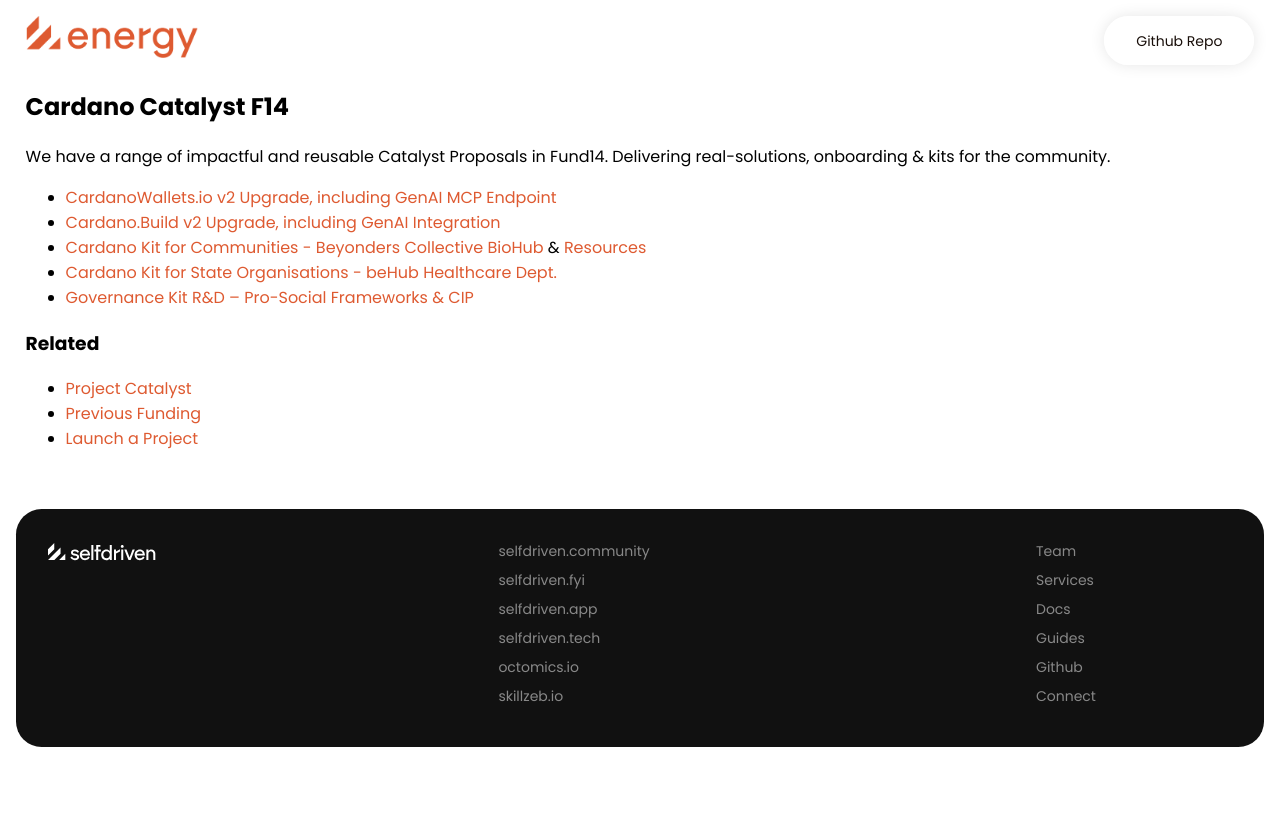
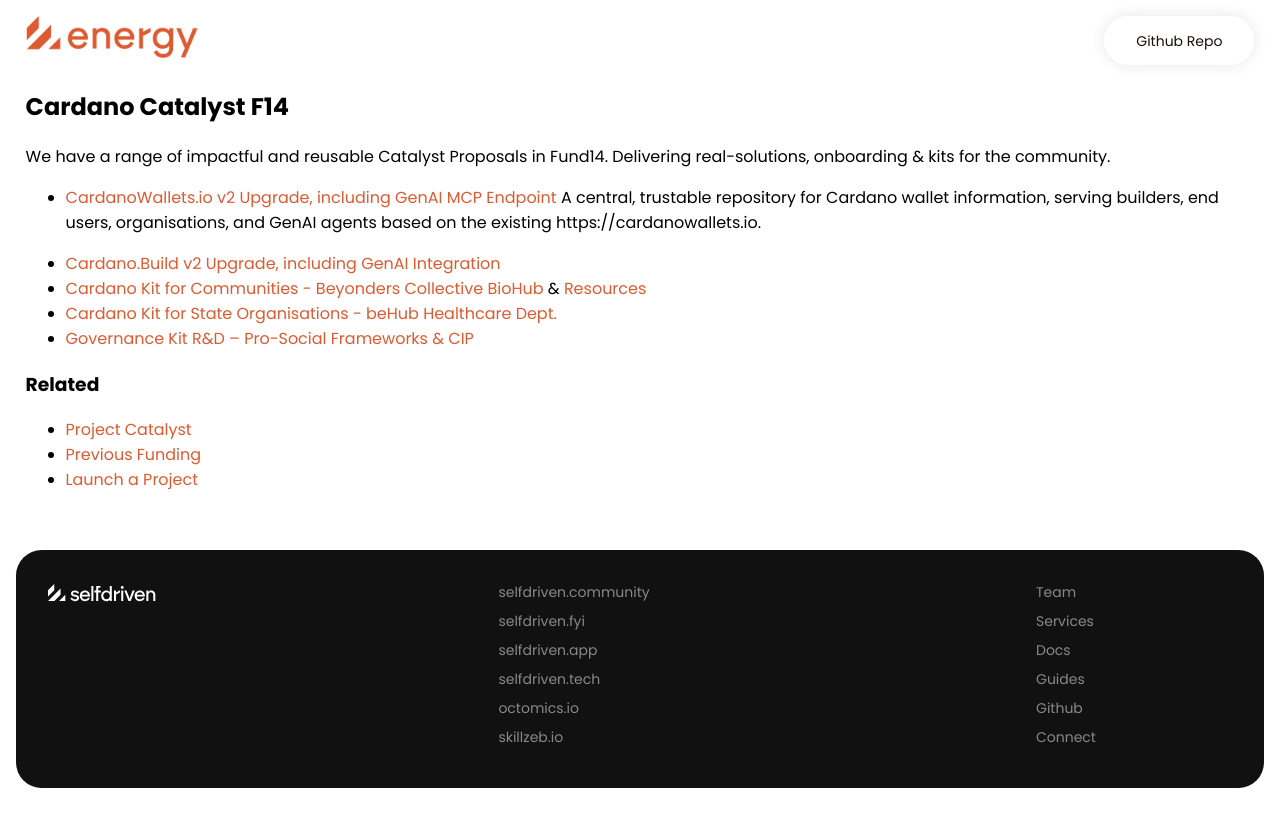
Before and after one commit to selfdriven-engagement/selfdriven-energy, a Jekyll site: the page built from docs/pages/cardano-catalyst.md, in a window 1280 px wide. Shown: the top 827 px of the page. Built offline with Jekyll 4.4.1, drawn with Linux system fonts in a browser that asks for light colours.

Commit message:
Update cardano-catalyst.md

```diff
--- a/docs/pages/cardano-catalyst.md
+++ b/docs/pages/cardano-catalyst.md
@@ -9,6 +9,8 @@ permalink: /cardano-catalyst/
 We have a range of impactful and reusable Catalyst Proposals in Fund14. Delivering real-solutions, onboarding & kits for the community.
 
 - [CardanoWallets.io v2 Upgrade, including GenAI MCP Endpoint](https://projectcatalyst.io/funds/14/cardano-open-ecosystem/cardanowalletsio-v2-upgrade-including-genai-mcp-endpoint)
+A central, trustable repository for Cardano wallet information, serving builders, end users, organisations, and GenAI agents based on the existing https://cardanowallets.io.
+
 - [Cardano.Build v2 Upgrade, including GenAI Integration](https://projectcatalyst.io/funds/14/cardano-open-ecosystem/cardanobuild-v2-upgrade-including-genai-integration)
 - [Cardano Kit for Communities - Beyonders Collective BioHub](https://projectcatalyst.io/funds/14/cardano-use-cases-concepts/cardano-kit-for-communities-beyonders-collective-biohub) & [Resources](https://github.com/selfdriven-foundation/onboarding/tree/main/use-cases/beyonders-collective-biohub-mallorca)
 - [Cardano Kit for State Organisations - beHub Healthcare Dept.](https://projectcatalyst.io/funds/14/cardano-use-cases-partners-and-products/cardano-kit-for-state-organisations-behub-healthcare-dept)
```
